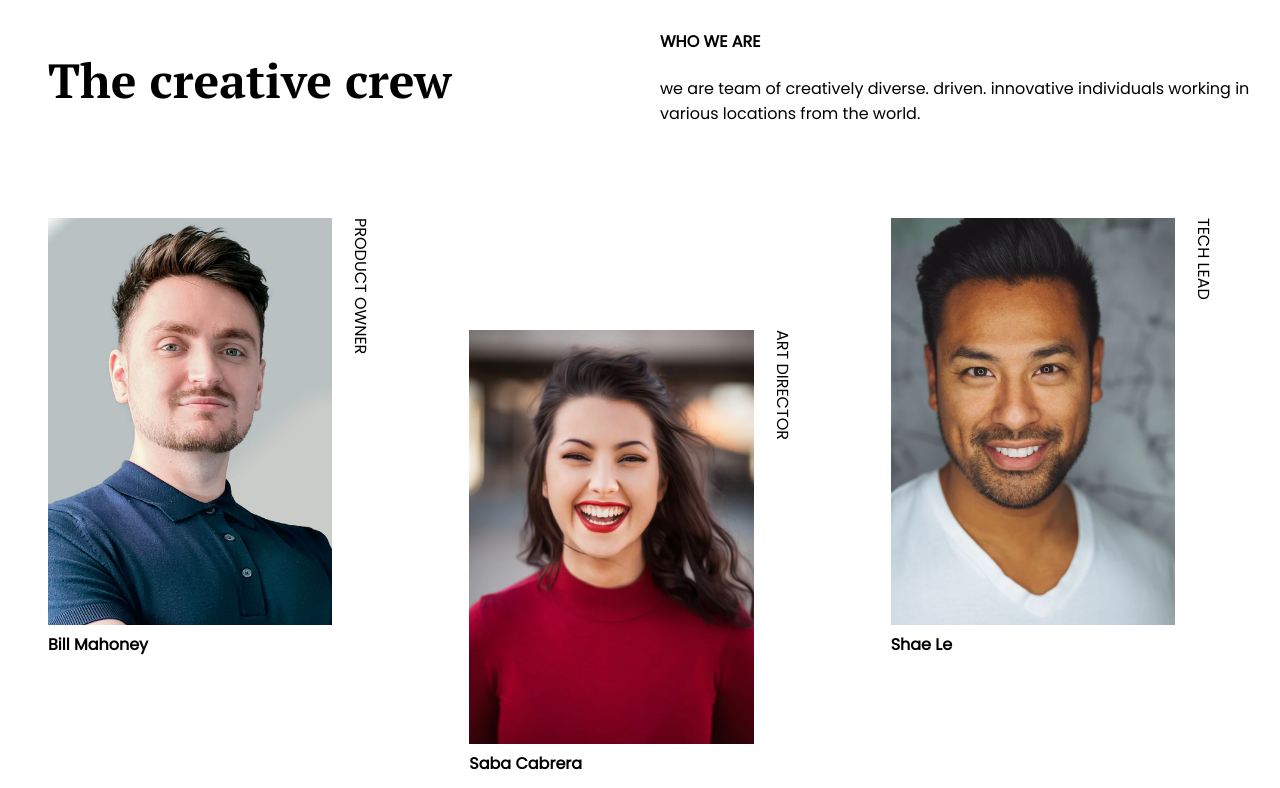
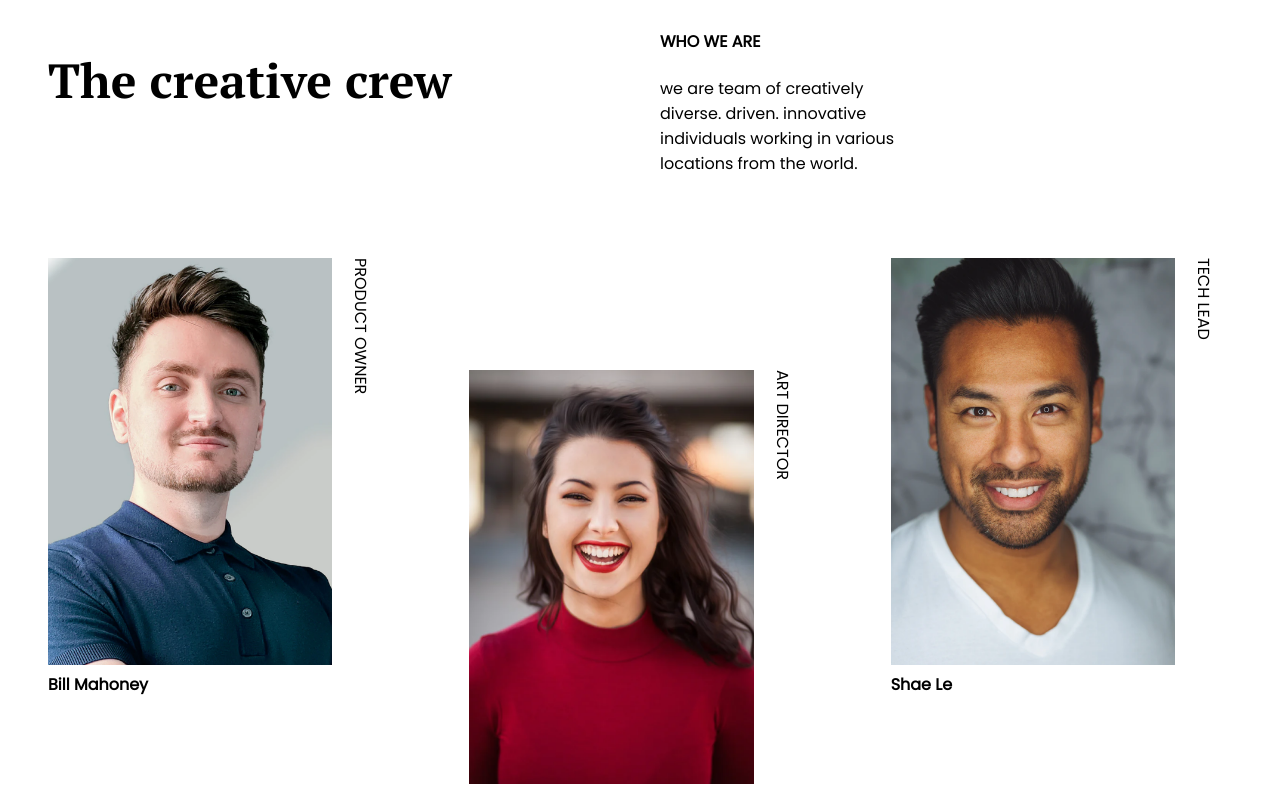
Before and after one commit to bhaskrr/My-Team-Page-Project, a plain HTML site: page index.html in a window 1280 px wide. Shown: the top 788 px of the page. Drawn offline with Linux system fonts and the light colour scheme.

Commit message:
Update style.css

```diff
--- a/style.css
+++ b/style.css
@@ -11,7 +11,7 @@ header > section > h1 {
     font-family: 'PT serif', serif;
     font-size: 3rem;
 }
-.header > section > p {
+header > section > p {
     width: 40%;
 }
 .first-section , .second-section {
```
